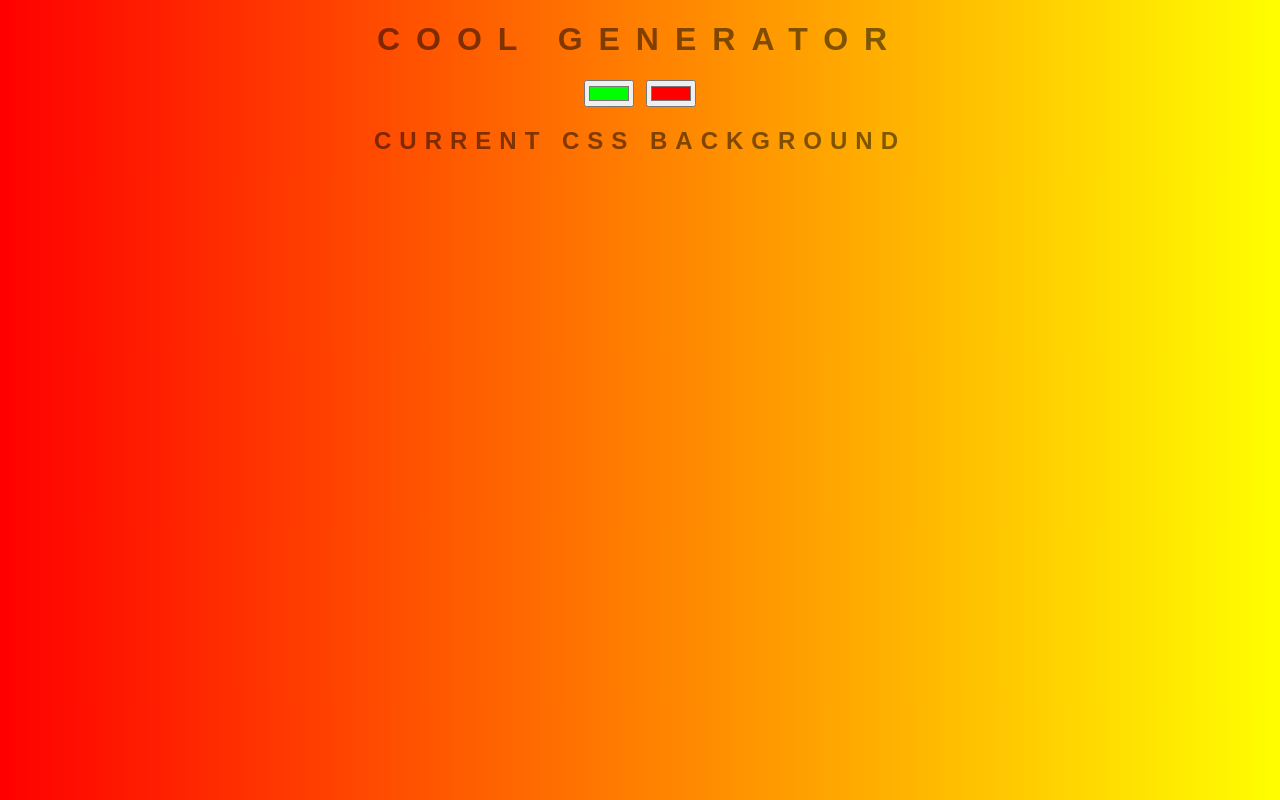
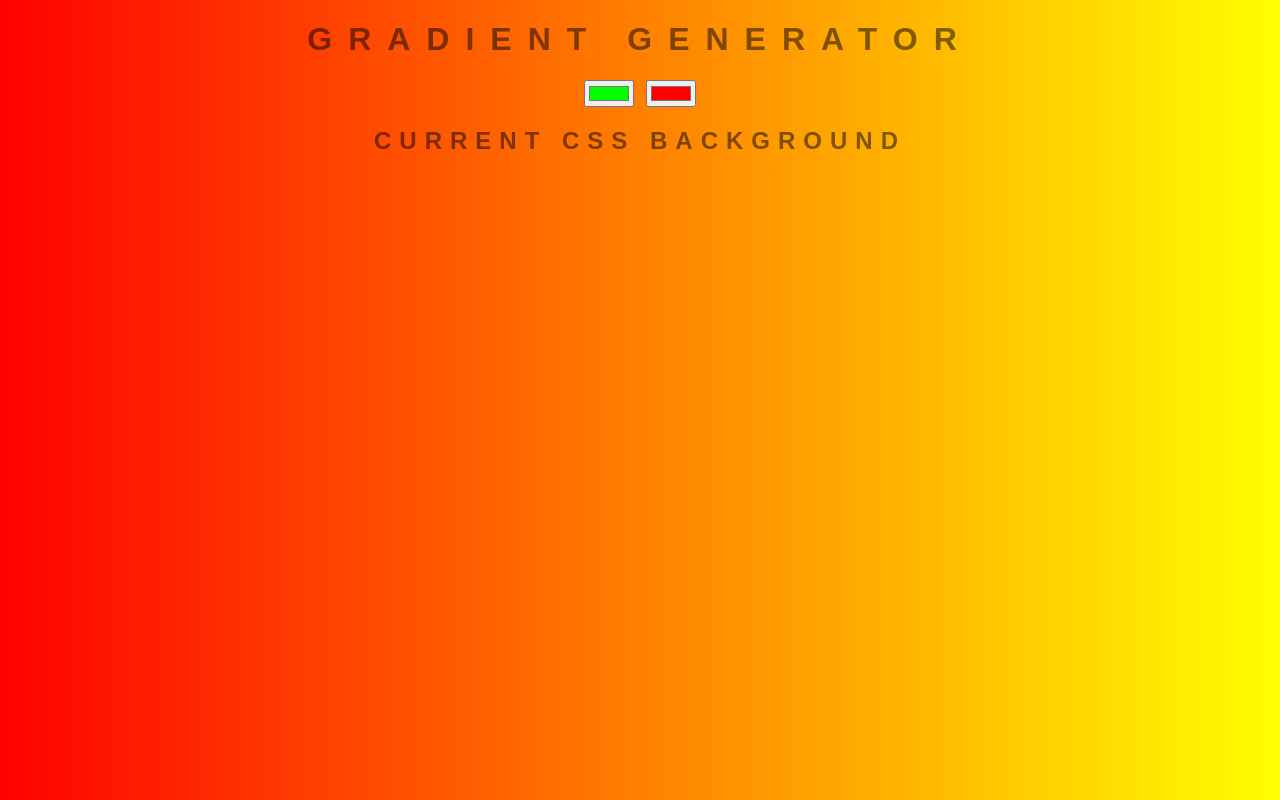
Before and after one commit to Klemen03/background-generator, a plain HTML site: page index.html in a window 1280 px wide. Drawn offline with Linux system fonts and the light colour scheme.

Commit message:
changing title back

```diff
--- a/index.html
+++ b/index.html
@@ -7,7 +7,7 @@
     <link rel="stylesheet" href="styles.css" />
   </head>
   <body id="gradient">
-    <h1>Cool Generator</h1>
+    <h1>Gradient Generator</h1>
     <input class="color1" type="color" name="color1" value="#00ff00" />
     <input class="color2" type="color" name="color2" value="#ff0000" />
     <h2>Current CSS Background</h2>
```
